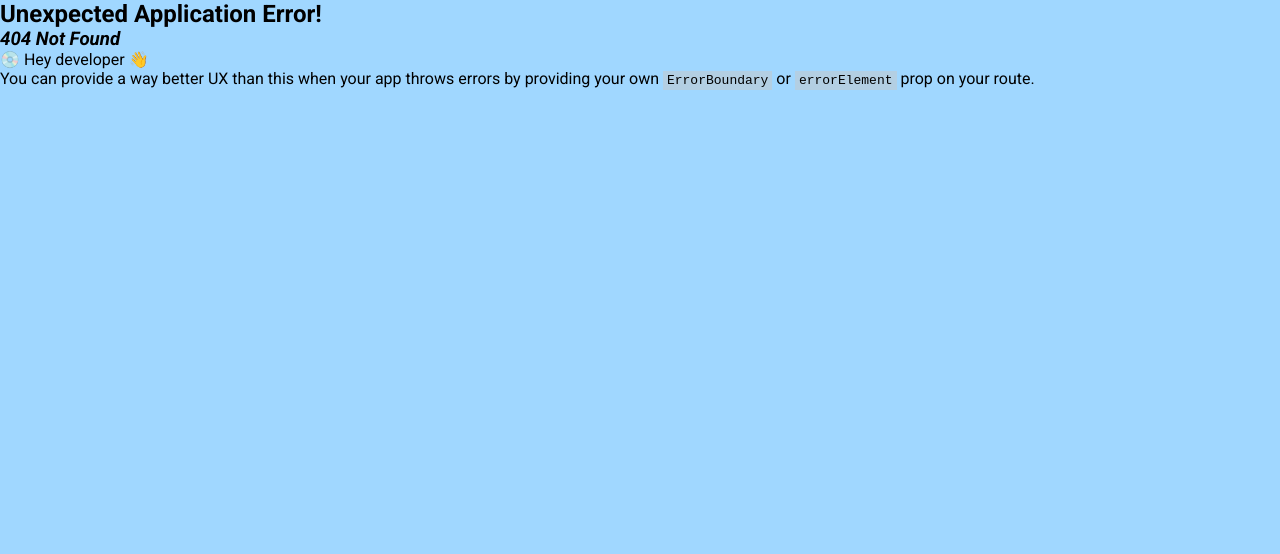
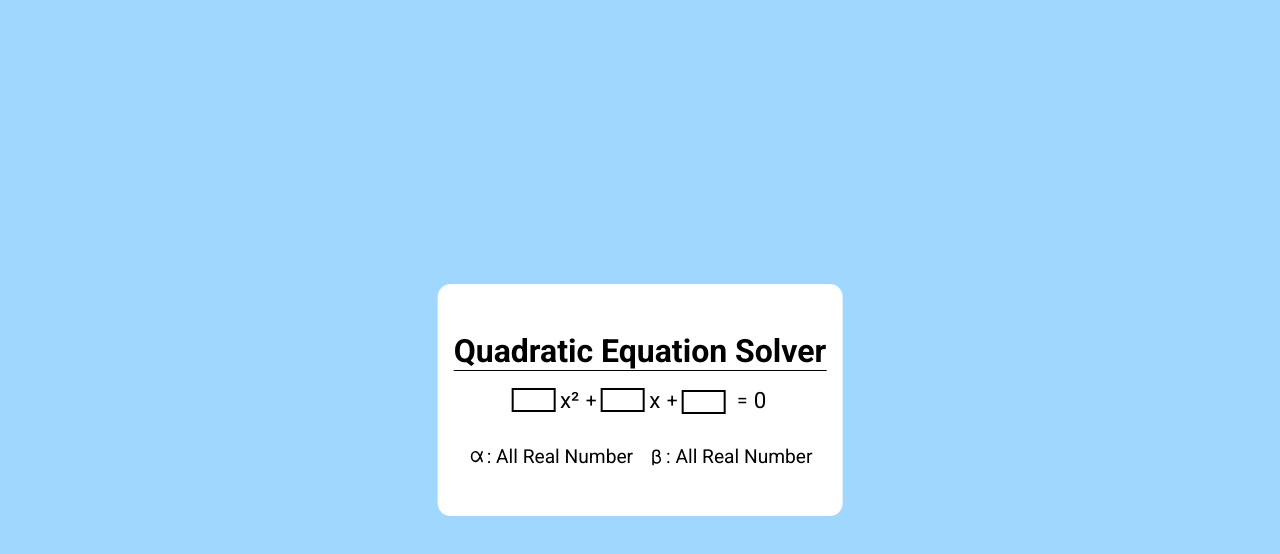
Before and after one commit to Gurupranav-tech/Calculator_react, a React (Vite) app: page /quadsolver in a window 1280 px wide. Before the commit this address had no page. Shown: the top 554 px of the page. Built offline with nearby package versions, Linux system fonts and the light colour scheme.

Commit message:
Added Quadratic Equation Solver

```diff
--- a/src/index.css
+++ b/src/index.css
@@ -274,3 +274,71 @@ body {
     width: 60%;
   }
 }
+
+.quad-container {
+  position: absolute;
+  top: 50vh;
+  left: 50vw;
+  transform: translate(-50%, -50%);
+  background-color: white;
+  padding: 3rem 1rem;
+  border-radius: 0.8rem;
+}
+
+.quad-container > header {
+  border-bottom: 1px solid black;
+}
+
+.quad-container .equation-input {
+  margin-top: 1rem;
+  display: flex;
+  justify-content: center;
+  gap: 0.4rem;
+  font-size: 1.4rem;
+}
+
+.equation-input .operator {
+  font-size: 1.2rem;
+  display: grid;
+  place-items: center;
+}
+
+.square, .linear, .constant {
+  display: flex;
+  justify-content: center;
+  align-items: center;
+}
+
+.equation-input  input {
+  display: inline;
+  border: none;
+  outline: 2px solid black;
+  --size: 40px;
+  width: var(--size);
+  height: calc(var(--size) / 2);
+  font-size: 1.2rem;
+  margin-right: 0.4rem;
+}
+
+.equation-input input::-webkit-inner-spin-button, .equation-input input::-webkit-outer-spin-button {
+  -webkit-appearance: none;
+  margin: 0;
+}
+
+.equation-input input[type=number] {
+  -moz-appearance: textfield;
+}
+
+.quadres-container {
+  margin-top: 2rem;
+  display: flex;
+  align-items: center;
+  justify-content: space-evenly;
+}
+
+.alpha, .beta {
+  display: flex;
+  align-items: center;
+  justify-content: center;
+  font-size: 1.2rem;
+}
--- /dev/null
+++ b/src/pages/QuadraticEqnSolver.tsx
@@ -0,0 +1,111 @@
+import { motion } from "framer-motion";
+import { useEffect, useRef, useState } from "react";
+import { TbAlpha, TbBeta } from "react-icons/tb";
+import { sqrt } from "../utils/log";
+import { formatNumber } from "../utils/formatter";
+
+export default function QuadraticEqnSolver() {
+  const squaredRef = useRef<HTMLInputElement>(null);
+  const linearRef = useRef<HTMLInputElement>(null);
+  const constantRef = useRef<HTMLInputElement>(null);
+
+  const [alpha, setAlpha] = useState<number | null | "all">(null);
+  const [beta, setBeta] = useState<number | null | "all">(null);
+
+  const compute = () => {
+    if (
+      squaredRef.current === null ||
+      linearRef.current === null ||
+      constantRef.current === null
+    )
+      return;
+
+    const a = +squaredRef.current.value;
+    const b = +linearRef.current.value;
+    const c = +constantRef.current.value;
+
+    if (a === 0 && b === 0 && c === 0) {
+      setAlpha("all");
+      setBeta("all");
+      return;
+    }
+
+    const d = b * b - 4 * a * c;
+    if (d < 0) {
+      setAlpha(null);
+      setBeta(null);
+    } else {
+      setAlpha((-b + sqrt(d)) / 2 / a);
+      setBeta((-b - sqrt(d)) / 2 / a);
+    }
+  };
+
+  useEffect(compute);
+  useEffect(() => {
+    if (
+      squaredRef.current === null ||
+      linearRef.current === null ||
+      constantRef.current === null
+    )
+      return;
+
+    const squareAbort = new AbortController();
+    const linearAbort = new AbortController();
+    const constantAbort = new AbortController();
+
+    squaredRef.current.addEventListener("keyup", () => compute(), squareAbort);
+    linearRef.current.addEventListener("keyup", () => compute(), linearAbort);
+    constantRef.current.addEventListener(
+      "keyup",
+      () => compute(),
+      constantAbort
+    );
+
+    return () => {
+      squareAbort.abort();
+      linearAbort.abort();
+      constantAbort.abort();
+    };
+  }, [squaredRef.current, linearRef.current, constantRef.current]);
+
+  const format = (a: typeof alpha) => {
+    if (a === null) return "Undefined";
+    if (a === "all") return "All Real Number";
+    return formatNumber(a);
+  };
+
+  return (
+    <>
+      <motion.div className="quad-container">
+        <header>
+          <h1>Quadratic Equation Solver</h1>
+        </header>
+        <div className="equation-input">
+          <div className="square">
+            <input ref={squaredRef} type="number" name="xsquare" />
+            <span>x&sup2;</span>
+          </div>
+          <span className="operator">+</span>
+          <div className="linear">
+            <input ref={linearRef} type="number" name="xlinear" />
+            <span>x</span>
+          </div>
+          <span className="operator">+</span>
+          <div className="constatn">
+            <input ref={constantRef} type="number" name="constant" />
+          </div>
+          <span className="operator">=</span>
+          <span>0</span>
+        </div>
+        <div className="quadres-container">
+          <div className="alpha">
+            <TbAlpha />: {format(alpha)}
+          </div>
+          <div className="beta">
+            <TbBeta />: {format(beta)}
+          </div>
+        </div>
+      </motion.div>
+    </>
+  );
+}
--- a/src/routes.tsx
+++ b/src/routes.tsx
@@ -1,6 +1,7 @@
 import { createBrowserRouter } from "react-router-dom";
 import Home from "./pages/Home";
 import Calculator from "./pages/Calculator";
+import QuadraticEqnSolver from "./pages/QuadraticEqnSolver";
 
 const router = createBrowserRouter([
   {
@@ -11,6 +12,10 @@ const router = createBrowserRouter([
     path: "/calculator",
     element: <Calculator />,
   },
+  {
+    path: "/quadsolver",
+    element: <QuadraticEqnSolver />,
+  },
 ]);
 
 export default router;
```
